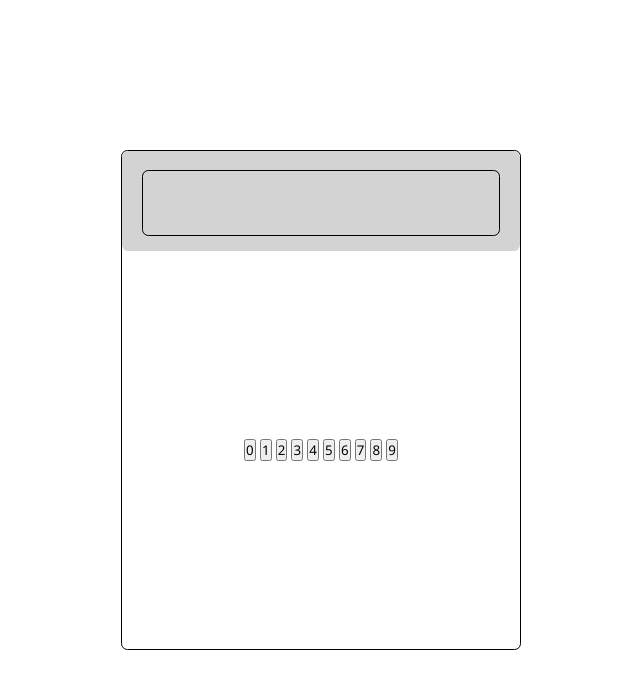
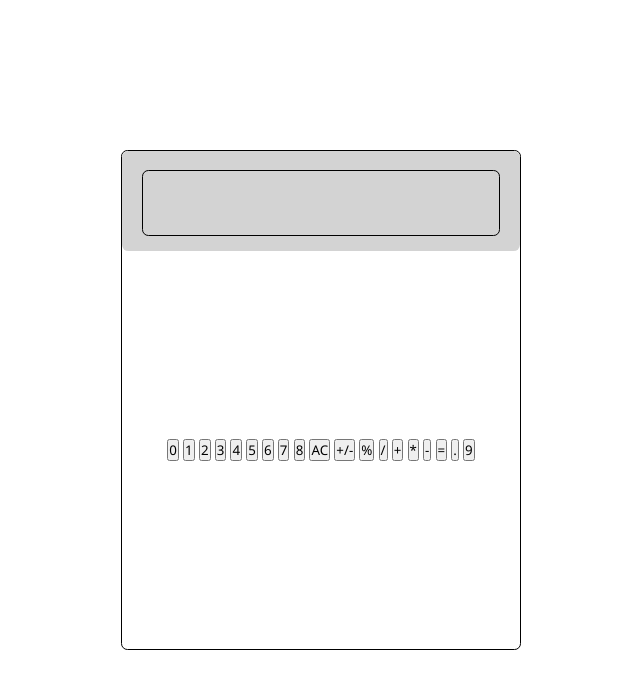
Before and after one commit to EyeIgnite/Calculator-TOP, a plain HTML site: page index.html in a window 1280 px wide. Shown: the whole page, without its empty margins (319-959 px from the left). Drawn offline with Linux system fonts and the light colour scheme.

Commit message:
add buttons for all operations, clear and negative numbers

```diff
--- a/index.html
+++ b/index.html
@@ -14,8 +14,7 @@
           <input type="text" id="display" readonly>
         </div>
         <div class="buttons">
-          <div class="number-btns">
-            <button>0</button>
+            <button class="zero">0</button>
             <button>1</button>
             <button>2</button>
             <button>3</button>
@@ -24,8 +23,16 @@
             <button>6</button>
             <button>7</button>
             <button>8</button>
+            <button>AC</button>
+            <button>+/-</button>
+            <button>%</button>
+            <button>/</button>
+            <button>+</button>
+            <button>*</button>
+            <button>-</button>
+            <button>=</button>
+            <button>.</button>
             <button>9</button>
-          </div>
         </div>
       </div>
     </div>
```
